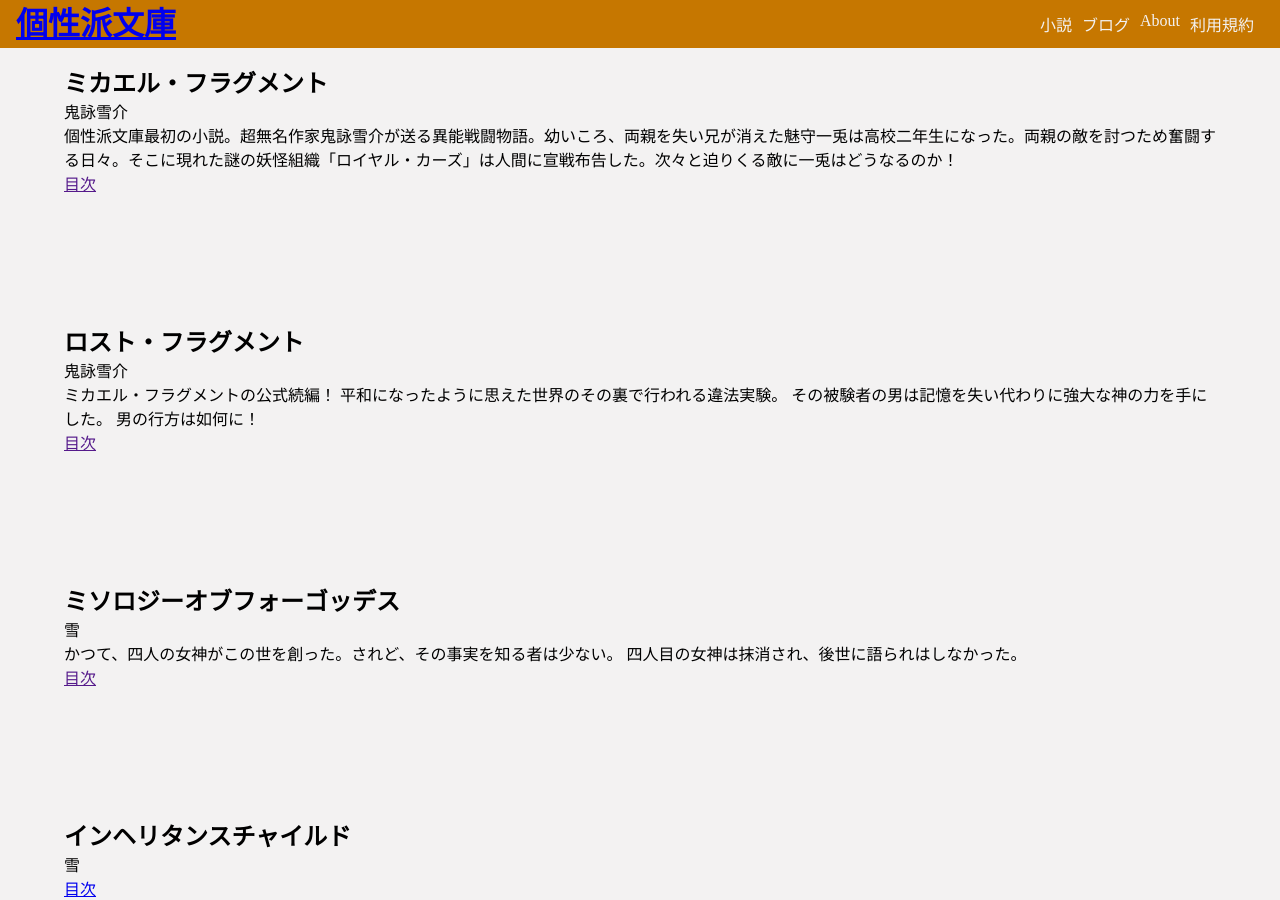
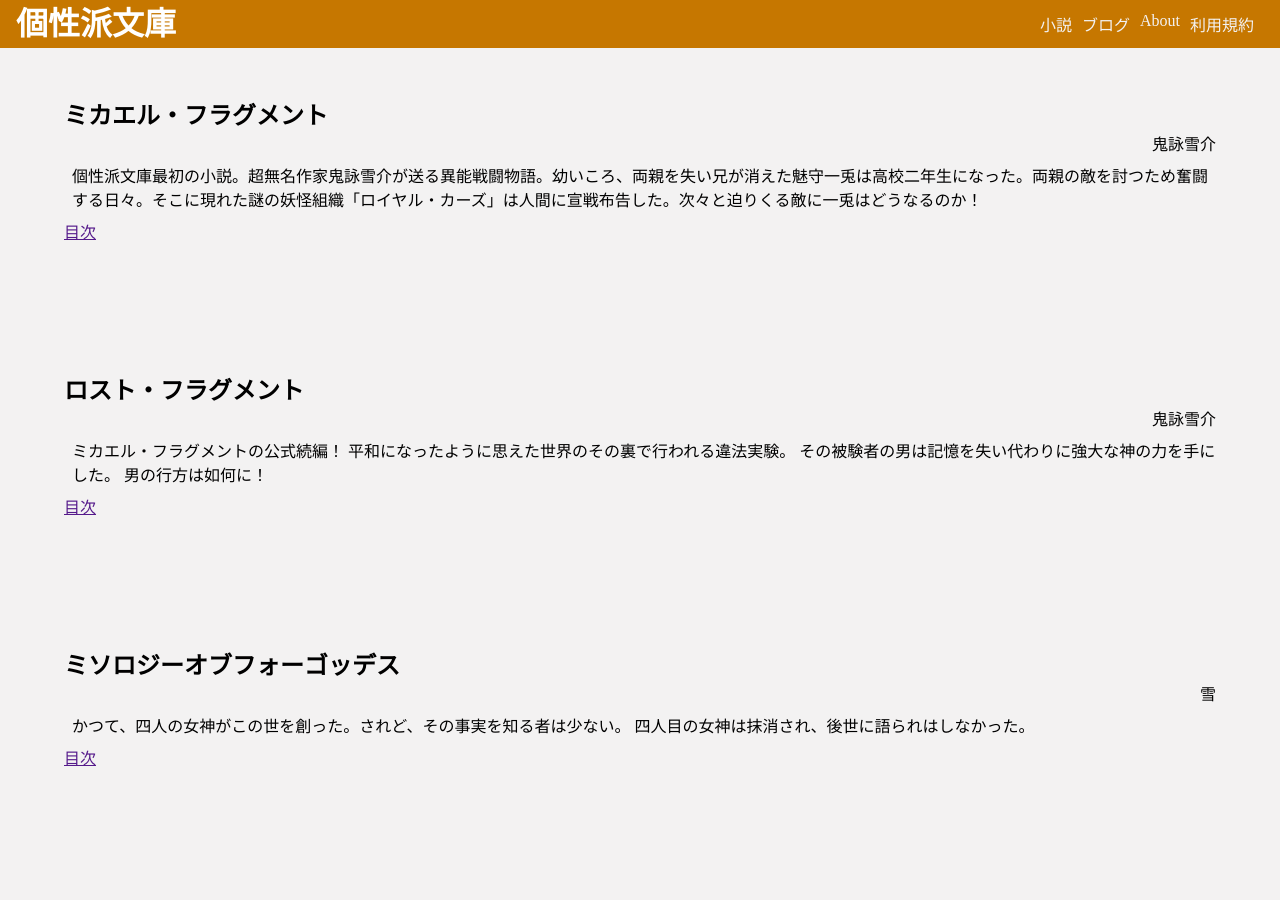
Before and after one commit to koseihabunnko/koseihabunnko.github.io, a Jekyll site: the page built from novel.html, in a window 1280 px wide and 900 px high. Built offline with Jekyll 4.4.1, drawn with Linux system fonts in a browser that asks for light colours.

Commit message:
ロゴ　リンク追加

```diff
--- a/assets/css/main.css
+++ b/assets/css/main.css
@@ -16,6 +16,11 @@
   height: 1em;
   line-height: 1em;
   color: white;
+}
+
+.header__logo-link{
+  color: inherit;
+  text-decoration: none;
 }
 
 .header__navigation {
@@ -60,11 +65,24 @@
 }
 
 /*メイン*/
+
+.main{
+  padding-top: 2em;
+}
+
 .section{
   width: 100vw;
   padding: 5vw;
   background-color: #F3F2F2;
   box-sizing: border-box;
+}
+
+.section__novel-author{
+  text-align: right;
+}
+
+.section__body{
+  margin: 0.5em 0 0.5em 0.5em;
 }
 
 .full-screen-section{
```
